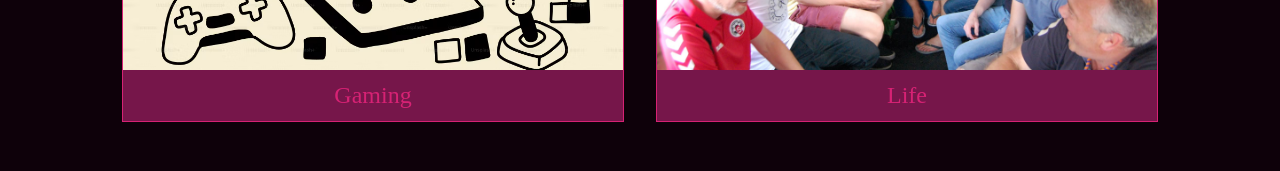
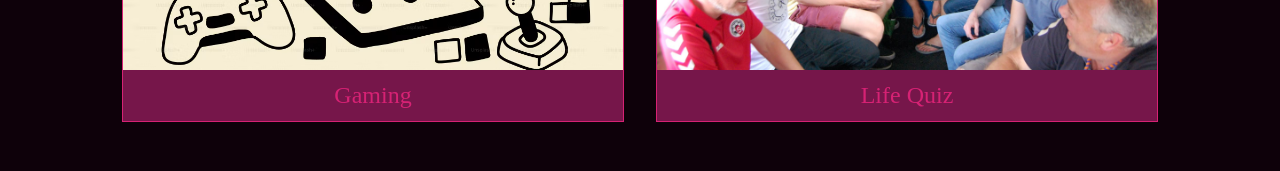
Before and after one commit to kearmododragon/website2, a React (Vite) app: page /about in a window 1280 px wide. Shown: the part 1115-1286 px from the top of the page. Built offline with nearby package versions, Linux system fonts and the light colour scheme; a web font is replaced by a local one.

Commit message:
updated readme to add quiz, and updated card title

```diff
--- a/src/pages/About.jsx
+++ b/src/pages/About.jsx
@@ -434,7 +434,7 @@ function About() {
           onClick={() => handleImageClick("life")}
         >
           <img src={lifeImage} alt="My life" />
-          <h2>Life</h2>
+          <h2>Life Quiz</h2>
         </div>
       </div>
 
```
Also changed, not shown: 1 other file (tests, documents, lock files or other folders).
